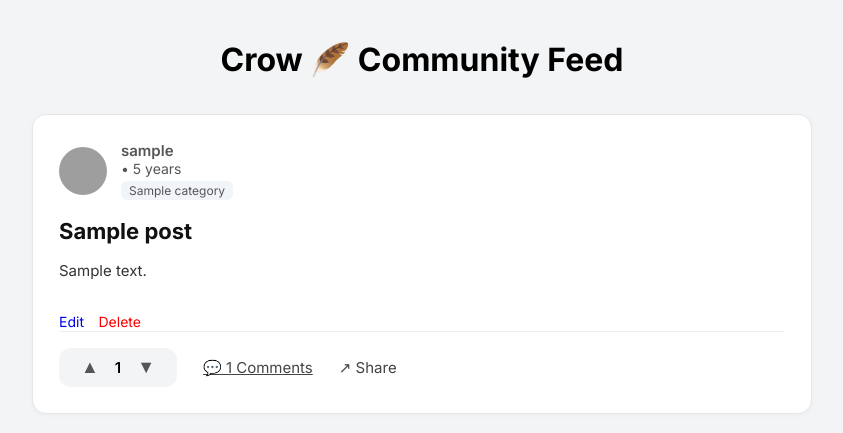
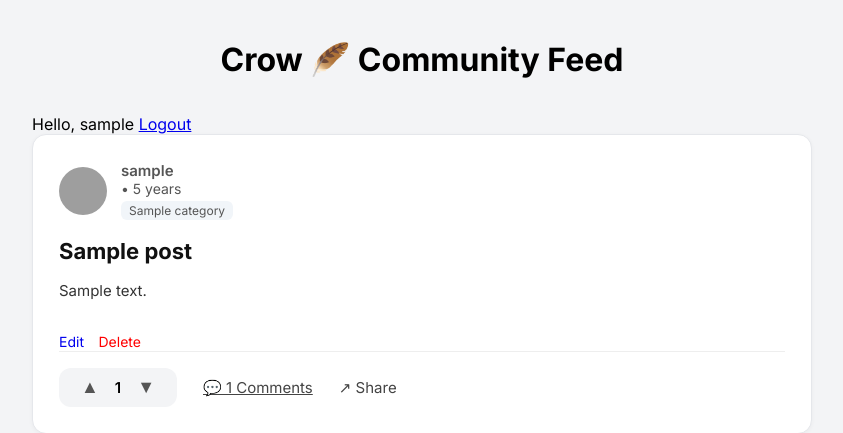
Before and after one commit to boneyphilip/crow, a Django app: page / in a window 1280 px wide. Shown: the top 433 px of the page, without its empty margins (218-1061 px from the left). Run offline with Django 5.2, Linux system fonts and the light colour scheme; a user stored in the database is signed in; tables that the repository leaves empty hold one stand-in row (values such as "Sample post"); parts of the project's set-up code (start-up, migrations or seed data) failed here and were passed over; grey boxes are pictures that could not be loaded.

Commit message:
Add logout functionality and update login/register display on homepage

```diff
--- a/posts/templates/posts/home.html
+++ b/posts/templates/posts/home.html
@@ -19,6 +19,14 @@
     <!-- MAIN FEED CONTAINER -->
     <div class="feed-wrapper">
       <h1 class="page-title">Crow 🪶 Community Feed</h1>
+
+      {% if user.is_authenticated %}
+      <span>Hello, {{ user.username }}</span>
+      <a href="{% url 'logout' %}">Logout</a>
+      {% else %}
+      <a href="{% url 'login' %}">Login</a>
+      <a href="{% url 'register' %}">Register</a>
+      {% endif %}
 
       <!-- SUCCESS MESSAGES -->
       {% if messages %} {% for message in messages %}
--- a/posts/urls.py
+++ b/posts/urls.py
@@ -1,3 +1,4 @@
+
 from django.contrib.auth import views as auth_views
 # Import path function (used to define routes)
 from django.urls import path
@@ -40,6 +41,8 @@ urlpatterns = [
 
     path("comment/edit/<int:comment_id>/",
          views.edit_comment, name="edit_comment"),
+    path("logout/", auth_views.LogoutView.as_view(), name="logout"),
+
 
 
     # -----------------------------------------------
```
